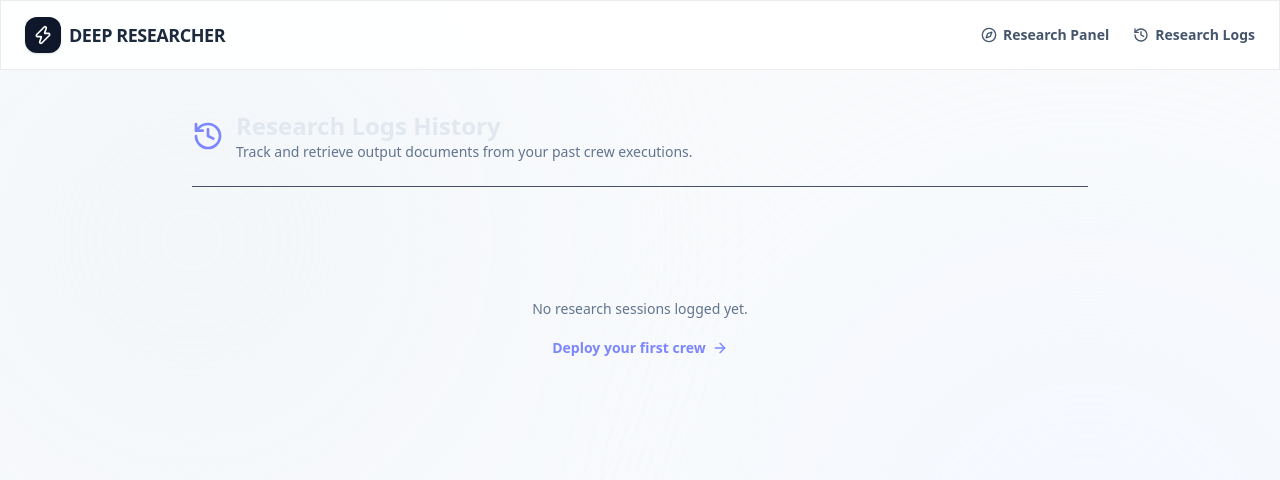
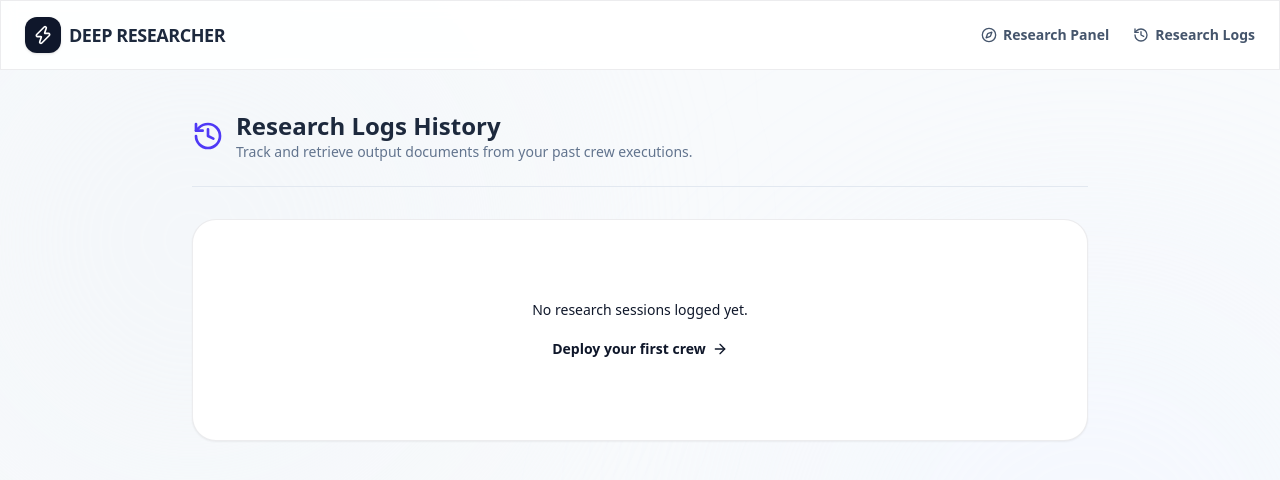
Before and after one commit to prashantranade/multi-agent-deep-researcher-group8, a Next.js app in the folder frontend/: page /history in a window 1280 px wide. Shown: the top 480 px of the page. Built offline with nearby package versions, Linux system fonts and the light colour scheme.

Commit message:
style: change history page to clean light-mode lists and badges

```diff
--- a/frontend/src/app/history/page.tsx
+++ b/frontend/src/app/history/page.tsx
@@ -21,46 +21,46 @@ export default function HistoryLogs() {
 
   return (
     <div className="max-w-4xl mx-auto space-y-8">
-      <div className="flex items-center gap-3 border-b border-slate-800/80 pb-6">
-        <History className="w-8 h-8 text-indigo-400" />
+      <div className="flex items-center gap-3 border-b border-slate-200 pb-6">
+        <History className="w-8 h-8 text-indigo-600" />
         <div>
-          <h1 className="text-2xl font-bold text-slate-200">Research Logs History</h1>
+          <h1 className="text-2xl font-bold text-slate-800">Research Logs History</h1>
           <p className="text-sm text-slate-500">Track and retrieve output documents from your past crew executions.</p>
         </div>
       </div>
 
-      <div className="glass-panel rounded-3xl overflow-hidden">
+      <div className="clean-card rounded-3xl overflow-hidden">
         {history.length > 0 ? (
-          <div className="divide-y divide-slate-800/60">
+          <div className="divide-y divide-slate-100">
             {history.map((item) => (
-              <div key={item.id} className="p-6 flex items-center justify-between flex-wrap gap-4 hover:bg-slate-900/30 transition-colors">
-                <div className="space-y-1">
-                  <span className="font-semibold text-slate-200 text-base block">{item.topic}</span>
-                  <div className="flex items-center gap-3 text-xs text-slate-500">
-                    <span className="capitalize px-1.5 py-0.5 rounded bg-slate-900 border border-slate-800/80 font-medium text-slate-400">{item.persona.replace('_', ' ')}</span>
+              <div key={item.id} className="p-6 flex items-center justify-between flex-wrap gap-4 hover:bg-slate-50/50 transition-colors">
+                <div className="space-y-1.5">
+                  <span className="font-bold text-slate-800 text-base block leading-snug">{item.topic}</span>
+                  <div className="flex items-center gap-3 text-xs text-slate-400">
+                    <span className="capitalize px-2 py-0.5 rounded bg-slate-50 border border-slate-200 font-semibold text-slate-600">{item.persona.replace('_', ' ')}</span>
                     <span>•</span>
                     <span>{item.timestamp}</span>
                   </div>
                 </div>
 
                 <div className="flex items-center gap-3">
-                  <span className={`text-xs px-2 py-1 rounded-md font-semibold ${
-                    item.status === 'complete' ? 'bg-emerald-500/10 text-emerald-400 border border-emerald-500/20' :
-                    item.status === 'failed' ? 'bg-red-500/10 text-red-400 border border-red-500/20' :
-                    'bg-indigo-500/10 text-indigo-400 border border-indigo-500/20 animate-pulse'
+                  <span className={`text-xs px-2.5 py-1 rounded-md font-bold border ${
+                    item.status === 'complete' ? 'bg-emerald-50 text-emerald-700 border-emerald-200' :
+                    item.status === 'failed' ? 'bg-red-50 text-red-700 border-red-200' :
+                    'bg-indigo-50 text-indigo-700 border-indigo-200 animate-pulse'
                   }`}>
                     {item.status}
                   </span>
                   <Link
                     href={`/research/${item.id}`}
-                    className="p-2 rounded-lg border border-slate-800 hover:border-slate-700 text-slate-400 hover:text-slate-200 transition-colors"
+                    className="p-2 rounded-lg border border-slate-200 hover:border-slate-350 hover:bg-slate-50 text-slate-500 hover:text-slate-800 transition-all"
                     title="View execution"
                   >
                     <Eye className="w-4 h-4" />
                   </Link>
                   <button
                     onClick={() => deleteItem(item.id)}
-                    className="p-2 rounded-lg border border-slate-800 hover:border-red-900/50 hover:text-red-400 text-slate-500 transition-colors cursor-pointer"
+                    className="p-2 rounded-lg border border-slate-200 hover:border-red-200 hover:bg-red-50 hover:text-red-600 text-slate-400 transition-all cursor-pointer"
                     title="Delete record"
                   >
                     <Trash2 className="w-4 h-4" />
@@ -70,9 +70,9 @@ export default function HistoryLogs() {
             ))}
           </div>
         ) : (
-          <div className="text-center py-20 text-slate-500 space-y-4">
+          <div className="text-center py-20 text-slate-450 space-y-4">
             <p className="text-sm">No research sessions logged yet.</p>
-            <Link href="/research" className="inline-flex items-center gap-1.5 text-sm font-semibold text-indigo-400 hover:underline">
+            <Link href="/research" className="inline-flex items-center gap-1.5 text-sm font-bold text-indigo-650 hover:underline">
               Deploy your first crew <ArrowRight className="w-4 h-4" />
             </Link>
           </div>
```
